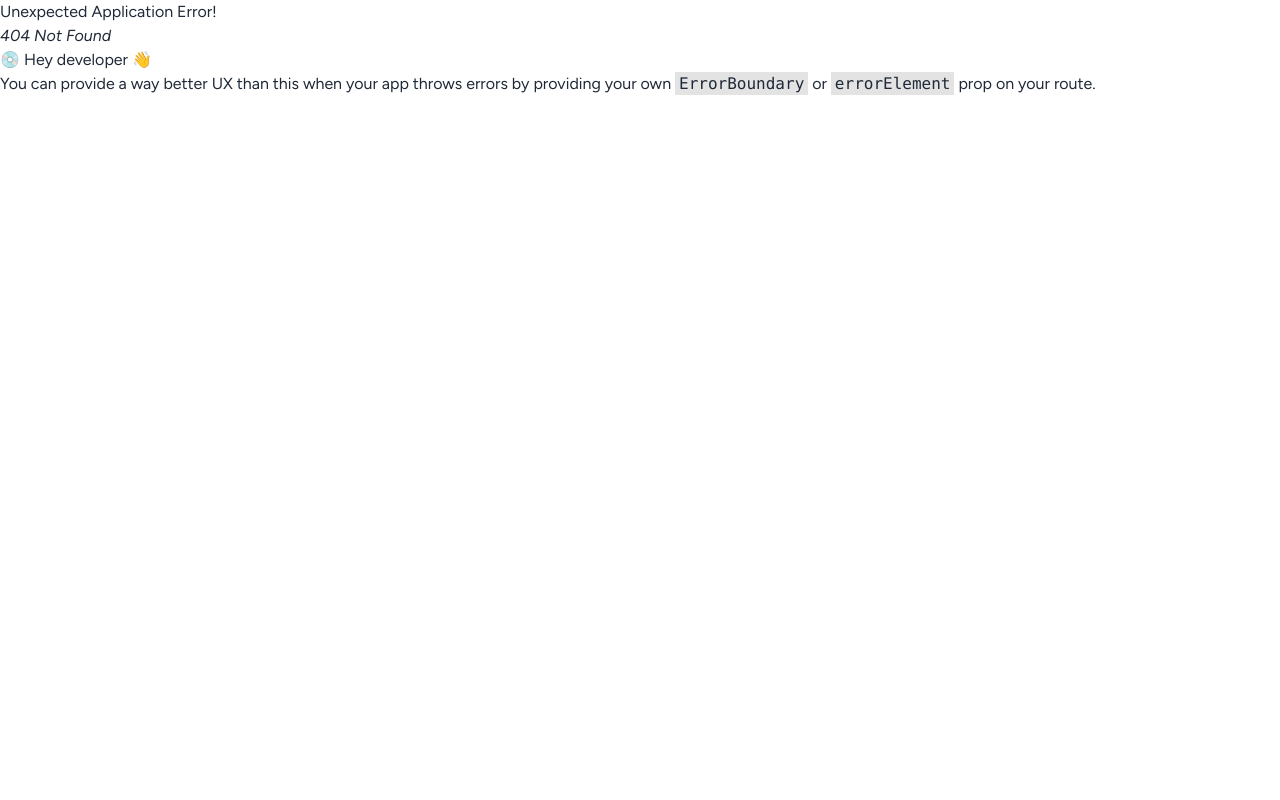
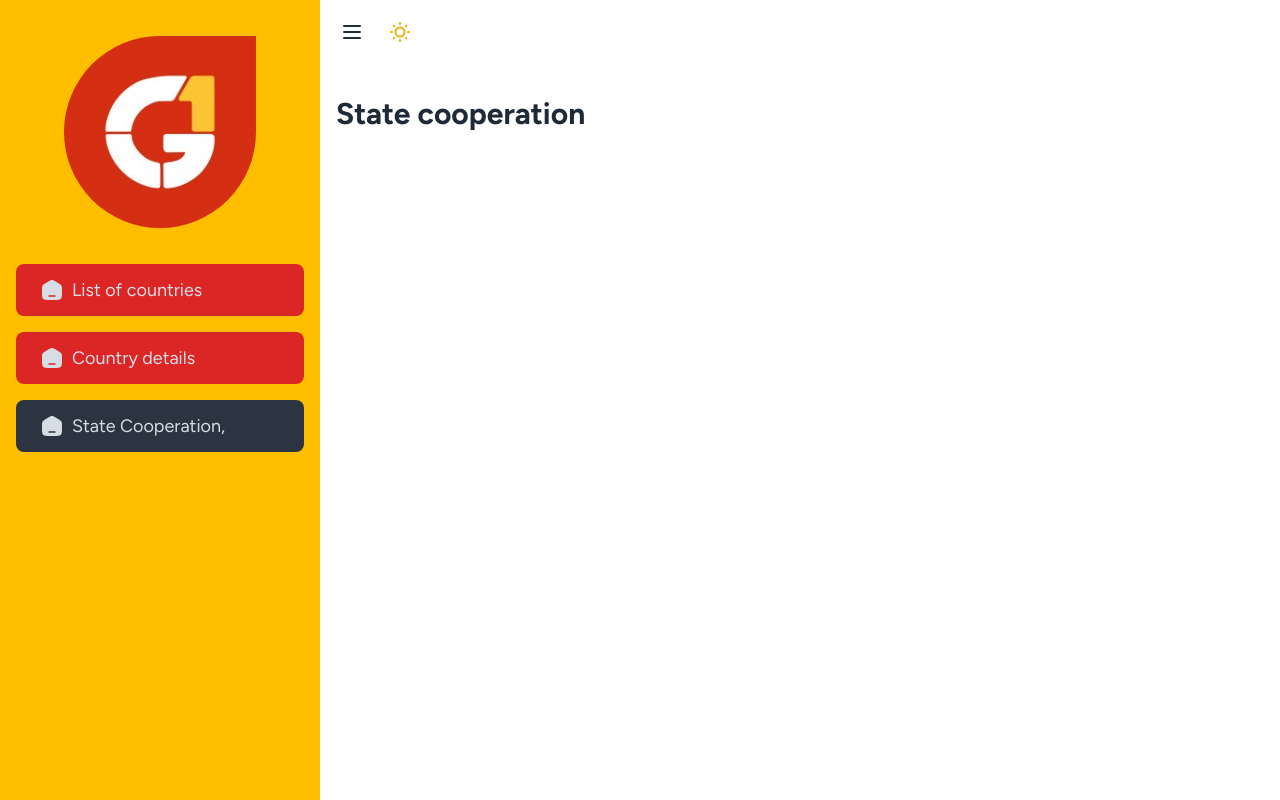
Before and after one commit to Zain031/GrosirOne, a React (Vite) app: page /State-cooperation in a window 1280 px wide. Before the commit this address had no page. Built offline with nearby package versions, Linux system fonts and the light colour scheme.

Commit message:
feat:page

```diff
--- /dev/null
+++ b/src/components/errors/container.jsx
@@ -0,0 +1,3 @@
+export default function Container({ children, className }) {
+    return <div className={`container mx-auto my-4 p-4 ${className}`}>{children}</div>
+  }
--- /dev/null
+++ b/src/components/errors/not-found.jsx
@@ -0,0 +1,23 @@
+import { Link, useRouteError } from 'react-router-dom'
+
+function NotFound() {
+  const error = useRouteError()
+  return (
+    <div className="hero min-h-screen bg-base-200">
+      <div className="hero-content text-center">
+        <div className="max-w-lg">
+          <h1 className="text-5xl font-bold">{`Oops! ${error}`}</h1>
+          <p className="py-6">
+            The page you&apos;re looking for doesn&apos;t exist. It might have been removed or temporarily unavailable.
+            Please try again later or contact our support if you need any help.
+          </p>
+          <button className="btn btn-primary">
+            <Link to="/">Back to list Countries</Link>
+          </button>
+        </div>
+      </div>
+    </div>
+  )
+}
+
+export default NotFound
--- a/src/layouts/app-layout.jsx
+++ b/src/layouts/app-layout.jsx
@@ -1,6 +1,7 @@
 import { useEffect, useState } from "react";
+import image from "../assets/grosirone_logo.jpeg";
 
-import { NavLink, Outlet } from "react-router-dom";
+import { Outlet } from "react-router-dom";
 
 import { CloseSVG } from "../assets/svgs";
 import Navbar from "./partials/navbar";
@@ -40,10 +41,10 @@ function AppLayout() {
 
             <div className="drawer-side">
                 <label htmlFor="my-drawer-3" className="drawer-overlay"></label>
-                <ul className="menu menu-lg min-h-full w-80 space-y-4 bg-accent-content p-4 text-neutral-content">
+                <ul className="menu menu-lg min-h-full w-80 space-y-4 bg-warning p-4 text-neutral-content">
                     <div className="flex items-start justify-center rounded-lg">
-                        <div className="-my-5">
-                            <img src={""} className="size-48" alt="logo" />
+                        <div className="my-5 ">
+                            <img src={image} className="size-48 rounded-l-full rounded-b-full" alt="logo" />
                         </div>
                         <button
                             className="btn btn-circle btn-ghost btn-sm lg:hidden"
--- a/src/layouts/partials/sidebar-menu.jsx
+++ b/src/layouts/partials/sidebar-menu.jsx
@@ -1,26 +1,25 @@
 import { NavLink } from "react-router-dom";
-
 import { HomeSVG } from "../../assets/svgs";
 
 function SidebarMenu() {
     return (
         <>
             <li>
-                <NavLink to="/">
+                <NavLink to="/" className="bg-red-600 ">
                     <HomeSVG />
                     List of countries
                 </NavLink>
             </li>
             <li>
-                <NavLink to="/">
+                <NavLink to="/Country-details" className="bg-red-600 ">
                     <HomeSVG />
-                    List of countries
+                    Country details
                 </NavLink>
             </li>{" "}
             <li>
-                <NavLink to="/">
+                <NavLink to="/State-cooperation" className="bg-red-600">
                     <HomeSVG />
-                    List of countries
+                    State Cooperation,
                 </NavLink>
             </li>
         </>
--- /dev/null
+++ b/src/pages/coutry-details/index.jsx
@@ -0,0 +1,14 @@
+import Container from "../../components/errors/container";
+import Headers from "../../layouts/partials/header";
+
+const CountryDetails = () => {
+    return (
+        <>
+            <Container>
+                <Headers title="Country Details" />
+            </Container>
+        </>
+    );
+};
+
+export default CountryDetails;
--- /dev/null
+++ b/src/pages/list-countries/index.jsx
@@ -0,0 +1,14 @@
+import Container from "../../components/errors/container";
+import Headers from "../../layouts/partials/header";
+
+const ListCountries = () => {
+    return (
+        <>
+            <Container>
+                <Headers title="List Countries" />
+            </Container>
+        </>
+    );
+};
+
+export default ListCountries;
--- /dev/null
+++ b/src/pages/state-cooperation/index.jsx
@@ -0,0 +1,12 @@
+import Container from "../../components/errors/container";
+import Header from "../../layouts/partials/header";
+
+const StateCooperation = () => {
+    return (
+        <Container>
+            <Header title="State cooperation" />
+        </Container>
+    );
+};
+
+export default StateCooperation;
--- a/src/routers/index.jsx
+++ b/src/routers/index.jsx
@@ -1,10 +1,29 @@
 import { createBrowserRouter } from "react-router-dom";
 import AppLayout from "../layouts/app-layout";
+import NotFound from "../components/errors/not-found";
+import ListCountries from "../pages/list-countries";
+import CountryDetails from "../pages/coutry-details";
+import StateCooperation from "../pages/state-cooperation";
 
 const router = createBrowserRouter([
     {
         path: "/",
         element: <AppLayout />,
+        errorElement: <NotFound />,
+        children: [
+            {
+                path: "/",
+                element: <ListCountries />,
+            },
+            {
+                path: "/Country-details",
+                element: <CountryDetails />,
+            },
+            {
+                path: "/State-cooperation",
+                element: <StateCooperation />,
+            },
+        ],
     },
 ]);
 
```
Also changed, not shown: src/assets/grosirone_logo.jpeg (added).
